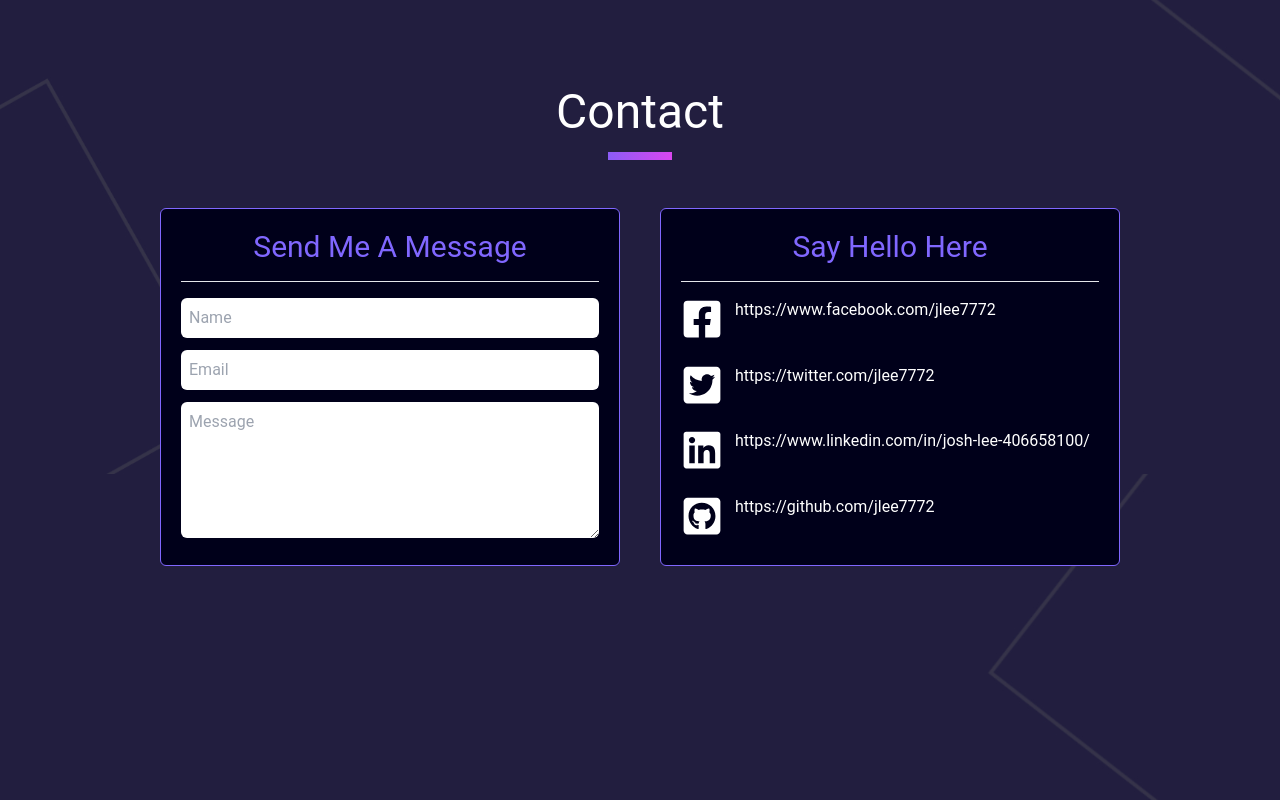
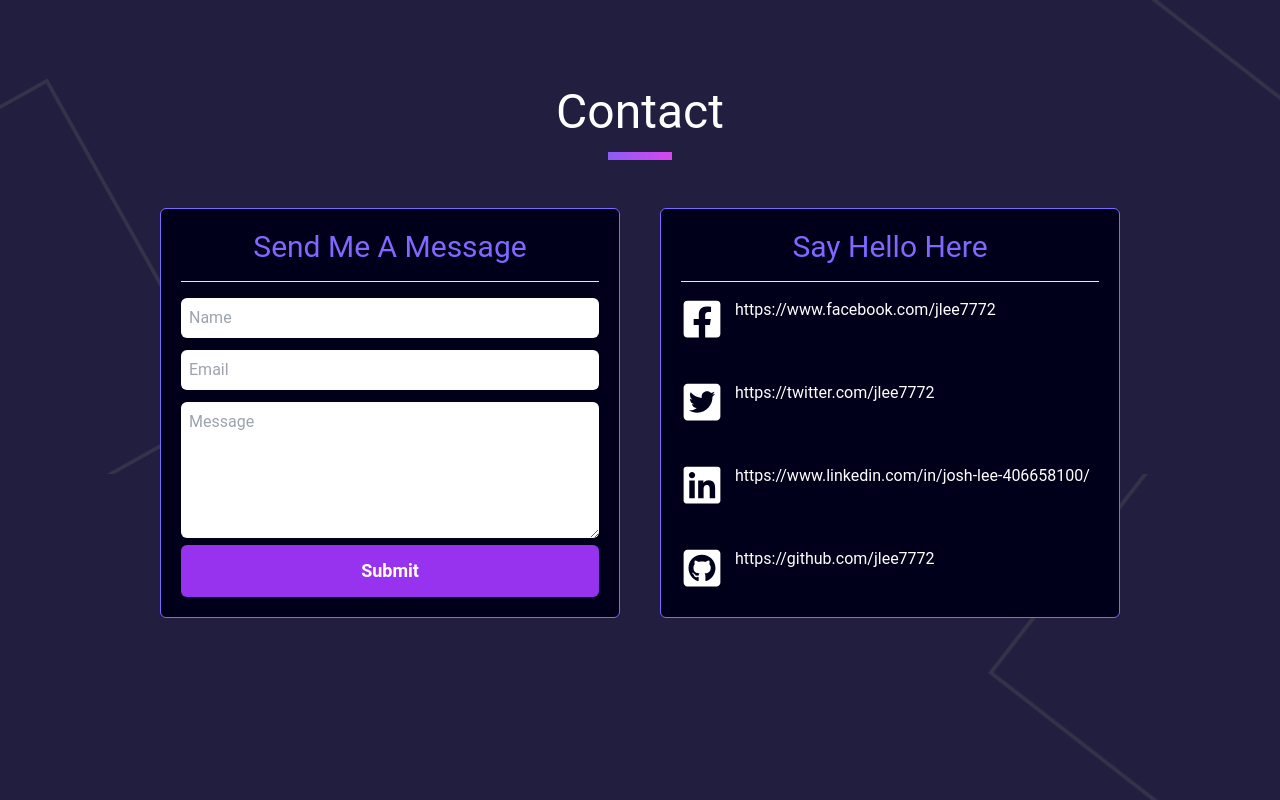
Before and after one commit to lee44/website-portfolio, a Next.js app: page / in a window 1280 px wide. Shown: the part 6726-7526 px from the top of the page. Built offline with nearby package versions, Linux system fonts and the light colour scheme.

Commit message:
Added submit button

```diff
--- a/components/layouts/contact/message.js
+++ b/components/layouts/contact/message.js
@@ -8,9 +8,14 @@ const Message = () => {
         <h3 className='text-primary my-0'>Send Me A Message</h3>
         <hr />
         <form className='w-full' action='/' method='POST' data-netlify='true'>
-          <input className='w-full p-2 bg-white rounded-md' placeholder='Name' type='text' />
-          <input className='w-full p-2 my-3 bg-white rounded-md' placeholder='Email' type='email' />
-          <textarea className='w-full p-2 bg-white rounded-md' placeholder='Message' cols={5} rows={5} />
+          <input className='w-full p-2 bg-white rounded-md text-black' placeholder='Name' type='text' />
+          <input className='w-full p-2 my-3 bg-white rounded-md text-black' placeholder='Email' type='email' />
+          <textarea className='w-full p-2 bg-white rounded-md text-black' placeholder='Message' cols={5} rows={5} />
+          <input
+            className='py-3 w-full rounded-md text-center font-bold text-lg flex-auto bg-button hover:bg-button-hover'
+            type='Submit'
+            value='Submit'
+          />
         </form>
       </Card>
     </>
```
